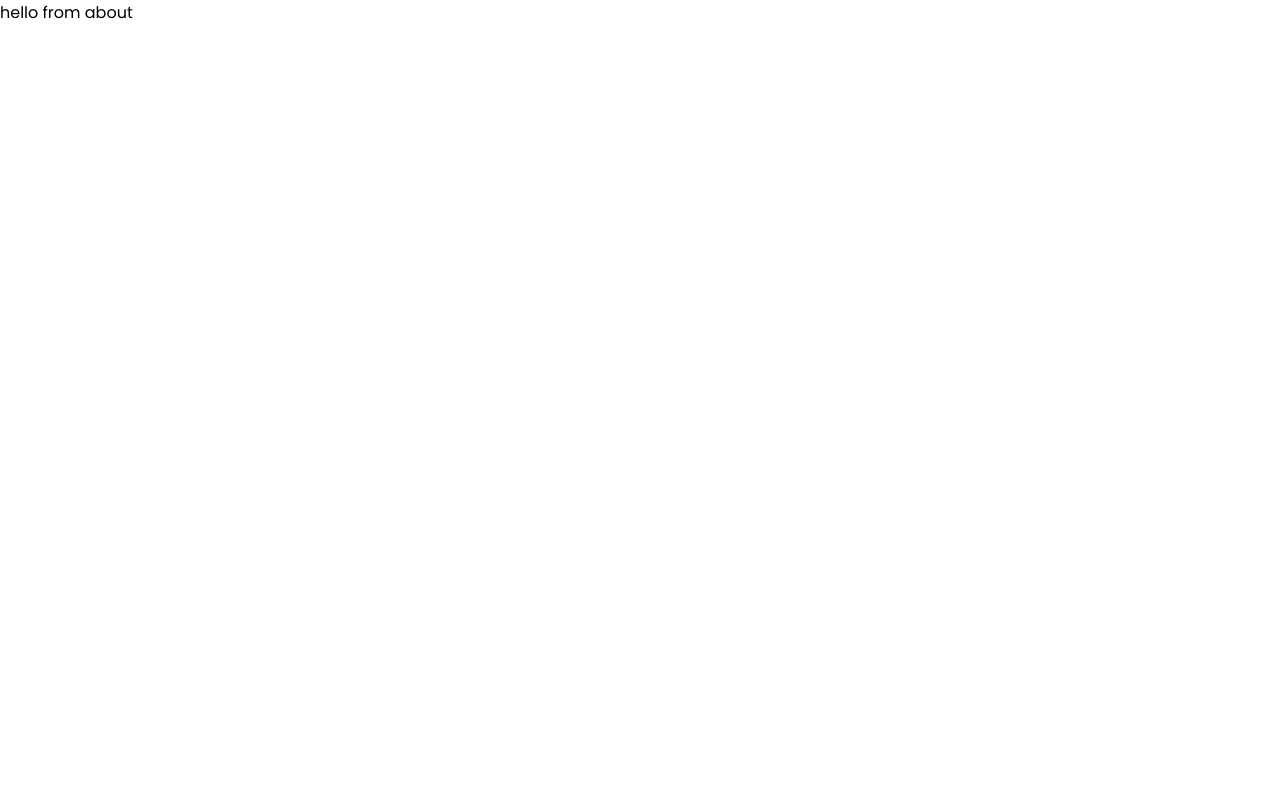
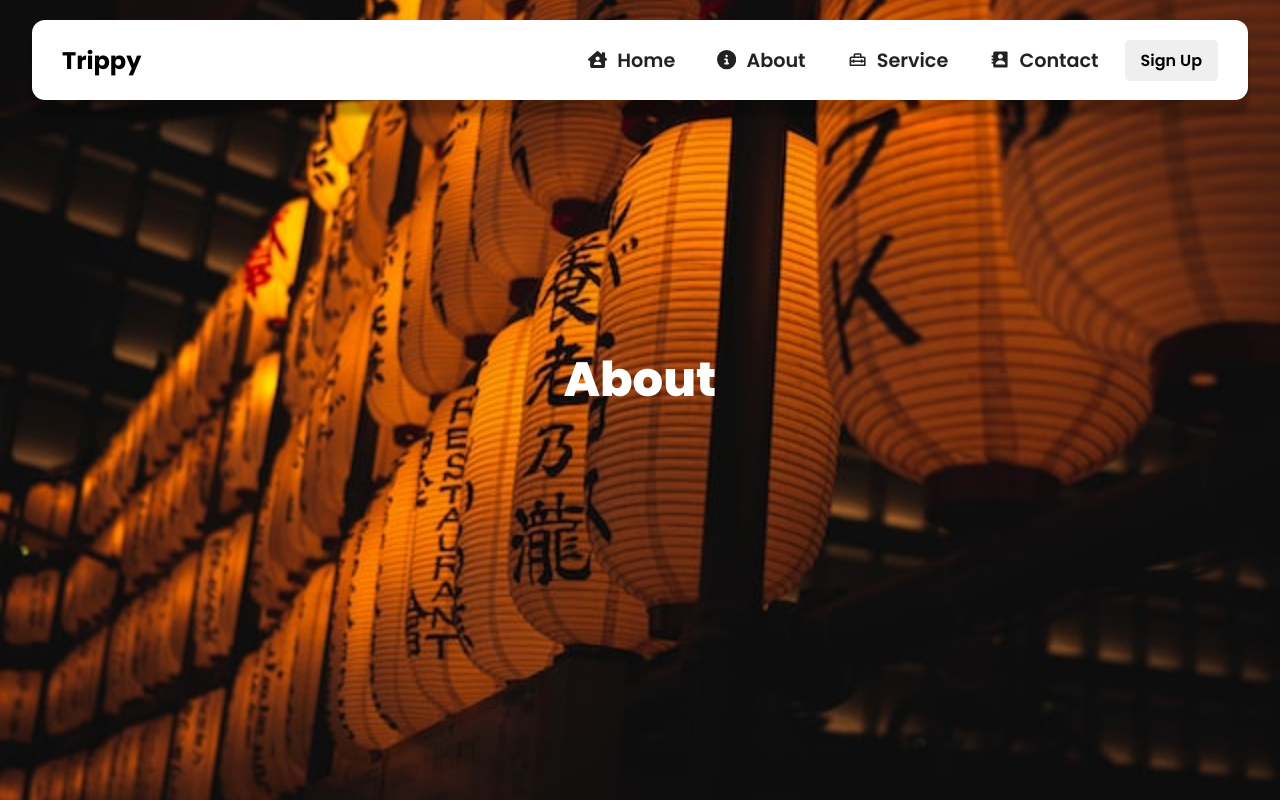
Before and after one commit to nagham-aljawish/Trippy, a React (Vite) app: page /about in a window 1280 px wide. Built offline with nearby package versions, Linux system fonts and the light colour scheme.

Commit message:
add page about

```diff
--- a/src/components/Hero/Hero.jsx
+++ b/src/components/Hero/Hero.jsx
@@ -5,7 +5,7 @@ const Hero = ({title,description,bgImage,btn}) => {
         <img src={bgImage} alt="hero background image" className={styles.background} />
         <h1 className={styles.title}>{title}</h1>
         <p className={styles.description}>{description}</p>
-        <button className={styles.btn}>{btn}</button>
+        {btn ?<button className={styles.btn}>{btn}</button> : ""}
     </div>
   )
 }
--- a/src/pages/About.jsx
+++ b/src/pages/About.jsx
@@ -1,8 +1,39 @@
+import { FaCircleInfo, FaHouseChimneyUser } from "react-icons/fa6"
+import Header from "../components/Header/Header"
+import Hero from "../components/Hero/Hero"
+import NavBar from "../components/NavBar/NavBar"
+import { MdOutlineHomeRepairService } from "react-icons/md"
+import { BiSolidContact } from "react-icons/bi"
 
 const About = () => {
+     const items =[
+            {
+              icon :<FaHouseChimneyUser /> ,
+              content: "Home",
+              url: "/"
+            },
+            {
+              icon :<FaCircleInfo /> ,
+              content: "About",
+              url: "/about"
+            },
+            {
+              icon :<MdOutlineHomeRepairService />,
+              content: "Service",
+              url: "/service"
+            },
+            {
+              icon :<BiSolidContact />,
+              content: "Contact",
+              url: "/contact"
+            },
+          ]
   return (
     <div>
-        hello from about
+       <Header>
+    <NavBar logo= "Trippy" items={items} btn="Sign Up"/>
+    <Hero bgImage="/assets/img/night.jpg" title="About" />
+    </Header>
     </div>
   )
 }
```
Also changed, not shown: public/assets/img/night.jpg (added).
